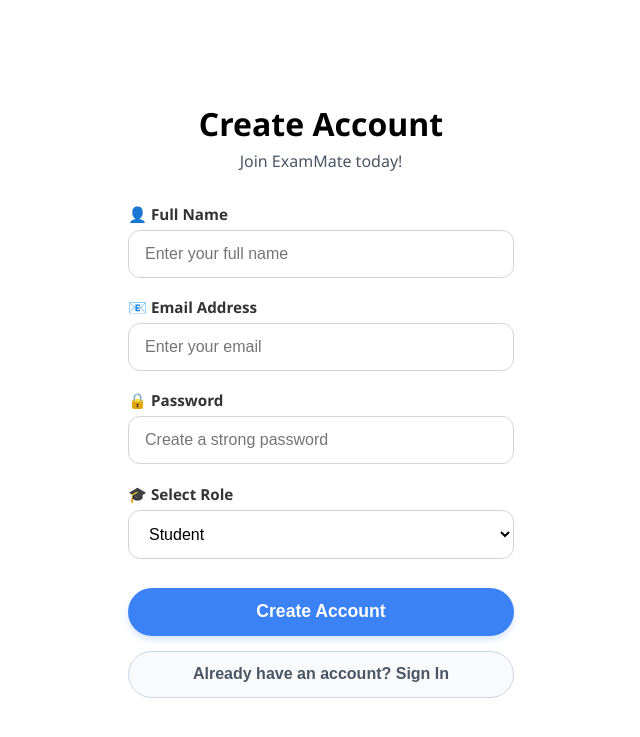
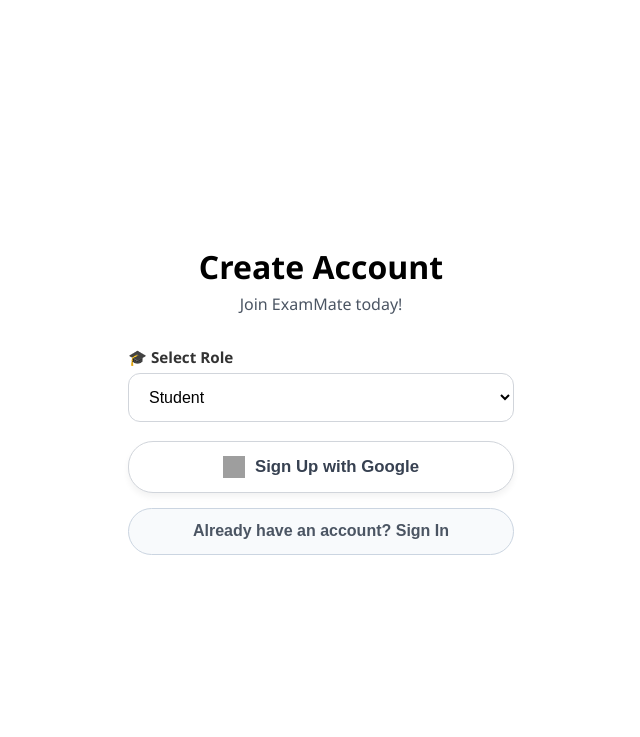
Before and after one commit to SaikatDas0019/ExamMate2.0, a Flask app: template templates/signup.html in a window 1280 px wide. Shown: the top 737 px of the page, without its empty margins (319-959 px from the left). Run offline with Flask 3, Linux system fonts and the light colour scheme; the template is opened without the code that fills it, so the values that code supplies are empty; some libraries are stand-ins or nearby versions; grey boxes are pictures that could not be loaded.

Commit message:
Refactor signup.html for improved structure and styles

```diff
--- a/templates/signup.html
+++ b/templates/signup.html
@@ -4,41 +4,38 @@
     <meta charset="UTF-8">
     <meta name="viewport" content="width=device-width, initial-scale=1.0">
     <title>ExamMate | Sign Up</title>
+
     <style>
-        /* Global Theme (Pure White) */
+        *, *::before, *::after { box-sizing: border-box; }
         :root { color-scheme: light; }
         body {
             background-color: #ffffff;
             color: #333333;
             font-family: 'Segoe UI', Tahoma, Geneva, Verdana, sans-serif;
             margin: 0;
-            display: flex;
-            justify-content: center;
-            align-items: center;
-            min-height: 100vh;
+            display: flex; justify-content: center; align-items: center; min-height: 100vh;
         }
-        .container { width: 100%; max-width: 450px; padding: 2rem; box-sizing: border-box; }
+        .container { width: 100%; max-width: 450px; padding: 2rem; }
 
-        /* Titles */
         .custom-title { text-align: center; font-size: 2rem; font-weight: 800; margin-bottom: 5px; color: #000000; }
         .custom-subtitle { text-align: center; color: #4b5563; font-size: 1rem; margin-bottom: 2rem; }
 
-        /* Input Fields */
         .input-group { margin-bottom: 1.2rem; display: flex; flex-direction: column; }
         .input-group label { color: #333333; font-size: 0.95rem; font-weight: 600; margin-bottom: 6px; }
-        .input-group input, .input-group select {
+        .input-group select {
             background-color: #ffffff; border: 1px solid #d1d5db; color: #000000;
             border-radius: 12px; padding: 14px 16px; font-size: 1rem; outline: none; transition: all 0.3s ease;
         }
-        .input-group input:focus, .input-group select:focus { border: 1px solid #3b82f6; box-shadow: 0 0 5px rgba(59, 130, 246, 0.4); }
+        .input-group select:focus { border: 1px solid #3b82f6; box-shadow: 0 0 5px rgba(59, 130, 246, 0.4); }
 
-        /* Buttons */
-        .btn-primary {
-            width: 100%; background: #3b82f6; color: #ffffff; border-radius: 25px;
-            padding: 0.85rem 1rem; font-size: 1.1rem; font-weight: 700; border: none;
-            cursor: pointer; transition: all 0.3s ease; box-shadow: 0 4px 6px rgba(59, 130, 246, 0.2); margin-top: 10px;
+        .btn-google {
+            width: 100%; background: #ffffff; color: #374151; border: 1px solid #d1d5db;
+            border-radius: 25px; padding: 0.85rem 1rem; font-size: 1.05rem; font-weight: 700;
+            cursor: pointer; transition: all 0.3s ease; display: flex; align-items: center; justify-content: center;
+            gap: 10px; box-shadow: 0 4px 6px rgba(0,0,0,0.05); margin-top: 10px;
         }
-        .btn-primary:hover { background: #2563eb; transform: translateY(-2px); box-shadow: 0 6px 12px rgba(59, 130, 246, 0.3); }
+        .btn-google:hover { background: #f9fafb; border-color: #9ca3af; transform: translateY(-2px); box-shadow: 0 6px 12px rgba(0,0,0,0.1); }
+        .btn-google img { width: 22px; height: 22px; }
 
         .btn-secondary {
             width: 100%; background: #f8fafc; color: #4b5563; border: 1px solid #cbd5e1;
@@ -47,15 +44,11 @@
         }
         .btn-secondary:hover { background: #f1f5f9; color: #1e293b; border: 1px solid #94a3b8; }
 
-        /* Error Box */
         #signup-error {
             color: #ef4444; font-size: 0.95rem; margin-bottom: 15px; display: none;
             font-weight: bold; text-align: center; background: #fef2f2;
             padding: 10px; border-radius: 8px; border: 1px solid #fee2e2;
         }
-
-        /* Section Visibility */
-        #otp-section { display: none; }
     </style>
 </head>
 <body>
@@ -63,153 +56,81 @@
     <div class="container">
         <div id="signup-error"></div>
 
-        <div id="signup-section">
         <div class="custom-title">Create Account</div>
         <div class="custom-subtitle">Join ExamMate today!</div>
 
-            <form id="signup-form" onsubmit="handleSignUp(event)">
-                <div class="input-group">
-                    <label>👤 Full Name</label>
-                    <input type="text" id="name" required placeholder="Enter your full name">
-                </div>
-
-                <div class="input-group">
-                    <label>📧 Email Address</label>
-                    <input type="email" id="email" required placeholder="Enter your email">
-                </div>
-
-                <div class="input-group">
-                    <label>🔒 Password</label>
-                    <input type="password" id="password" required placeholder="Create a strong password">
-                </div>
-
         <div class="input-group">
             <label>🎓 Select Role</label>
-                    <select id="role" required>
+            <select id="role">
                 <option value="Student">Student</option>
                 <option value="Teacher">Teacher</option>
             </select>
         </div>
 
-                <button type="submit" class="btn-primary">Create Account</button>
-            </form>
+        <button type="button" class="btn-google" id="btn-google-signup">
+            <img src="https://www.svgrepo.com/show/475656/google-color.svg" alt="Google Logo">
+            Sign Up with Google
+        </button>
 
         <button class="btn-secondary" onclick="window.location.href='signin.html'">Already have an account? Sign In</button>
     </div>
 
-        <div id="otp-section">
-            <div class="custom-title">Verify Email</div>
-            <div class="custom-subtitle" id="otp-subtitle">OTP sent to your email</div>
+    <!-- Firebase Authentication SDK -->
+    <script type="module">
+        import { initializeApp } from "https://www.gstatic.com/firebasejs/10.8.0/firebase-app.js";
+        import { getAuth, signInWithPopup, GoogleAuthProvider } from "https://www.gstatic.com/firebasejs/10.8.0/firebase-auth.js";
 
-            <form id="otp-form" onsubmit="handleOTPVerify(event)">
-                <div class="input-group">
-                    <label>🔢 Enter 4-Digit OTP</label>
-                    <input type="text" id="otp-code" required placeholder="0000" maxlength="4" pattern="\d{4}">
-                </div>
+        const firebaseConfig = {
+            apiKey: "AIzaSyDEAVNT-8aGWYU-fWiFJd7mdjAmcOE4P8o",
+            authDomain: "exammate-4dfa2.firebaseapp.com",
+            projectId: "exammate-4dfa2",
+            storageBucket: "exammate-4dfa2.firebasestorage.app",
+            messagingSenderId: "424847388051",
+            appId: "1:424847388051:web:73730432aaddc54e48c66"
+        };
 
-                <button type="submit" class="btn-primary">Verify & Register</button>
-            </form>
+        const app = initializeApp(firebaseConfig);
+        const auth = getAuth(app);
+        const provider = new GoogleAuthProvider();
 
-            <button class="btn-secondary" onclick="goBack()">⬅️ Back</button>
-        </div>
-    </div>
-
-    <script>
-        let tempUserData = {};
-
-        function showErrorMessage(msg) {
+        function showErr(msg) {
             const errBox = document.getElementById('signup-error');
             errBox.innerText = msg;
             errBox.style.display = 'block';
         }
 
-        function clearError() {
-            document.getElementById('signup-error').style.display = 'none';
-        }
-
-        async function handleSignUp(event) {
-            event.preventDefault();
-            clearError();
-
-            const name = document.getElementById('name').value;
-            const email = document.getElementById('email').value;
-            const password = document.getElementById('password').value; // পাসওয়ার্ড নেওয়া হলো
+        document.getElementById('btn-google-signup').addEventListener('click', async () => {
             const role = document.getElementById('role').value;
 
-            const submitBtn = document.querySelector('#signup-form button[type="submit"]');
-            submitBtn.innerText = "Sending OTP...";
-            submitBtn.disabled = true;
+            try {
+                const result = await signInWithPopup(auth, provider);
+                const user = result.user;
 
-            try {
-                // পাসওয়ার্ড সহ ডেটা পাঠানো হলো
-                const response = await fetch('/api/send-otp', {
+                // ব্যাকএন্ডের সাথে অ্যাকাউন্ট সিঙ্ক করা
+                const response = await fetch('/api/google-auth-sync', {
                     method: 'POST',
                     headers: { 'Content-Type': 'application/json' },
-                    body: JSON.stringify({ name: name, email: email, password: password, role: role })
+                    body: JSON.stringify({
+                        name: user.displayName,
+                        email: user.email,
+                        role: role
+                    })
                 });
 
                 const data = await response.json();
 
                 if (response.ok && data.success) {
-                    document.getElementById('signup-section').style.display = 'none';
-                    document.getElementById('otp-section').style.display = 'block';
-                    document.getElementById('otp-subtitle').innerText = "OTP sent to " + email;
-                    tempUserData = { name: name, email: email, role: role };
+                    localStorage.setItem('userEmail', user.email);
+                    localStorage.setItem('userName', user.displayName);
+                    window.location.href = data.redirect_url;
                 } else {
-                    showErrorMessage(data.error || "Failed to send OTP!");
+                    showErr(data.error || "Sign up failed!");
                 }
             } catch (error) {
-                showErrorMessage("Server connection error! Please make sure Flask is running.");
-            } finally {
-                submitBtn.innerText = "Create Account";
-                submitBtn.disabled = false;
+                console.error("Firebase Sign Up Error:", error);
+                showErr("Google Sign-Up failed or was cancelled.");
             }
-        }
-
-        async function handleOTPVerify(event) {
-            event.preventDefault();
-            clearError();
-
-            const otpCode = document.getElementById('otp-code').value;
-            const submitBtn = document.querySelector('#otp-form button[type="submit"]');
-
-            submitBtn.innerText = "Verifying...";
-            submitBtn.disabled = true;
-
-            try {
-                const response = await fetch('/api/verify-otp', {
-                    method: 'POST',
-                    headers: { 'Content-Type': 'application/json' },
-                    body: JSON.stringify({ otp: otpCode })
         });
-
-                const data = await response.json();
-
-                if (response.ok && data.success) {
-                    if (tempUserData.role === "Student") {
-                        localStorage.setItem('userEmail', tempUserData.email);
-                        localStorage.setItem('userName', tempUserData.name);
-                        window.location.href = "student_dashboard.html";
-                    } else {
-                        window.location.href = "teacher_dashboard.html";
-                    }
-                } else {
-                    showErrorMessage(data.error || "Incorrect OTP! Try again.");
-                }
-            } catch (error) {
-                showErrorMessage("Server communication failed.");
-            } finally {
-                submitBtn.innerText = "Verify & Register";
-                submitBtn.disabled = false;
-            }
-        }
-
-        function goBack() {
-            clearError();
-            document.getElementById('otp-section').style.display = 'none';
-            document.getElementById('signup-section').style.display = 'block';
-            document.getElementById('otp-code').value = '';
-        }
     </script>
 </body>
 </html>
```
Lines whose indentation alone changed are shown as unchanged.
